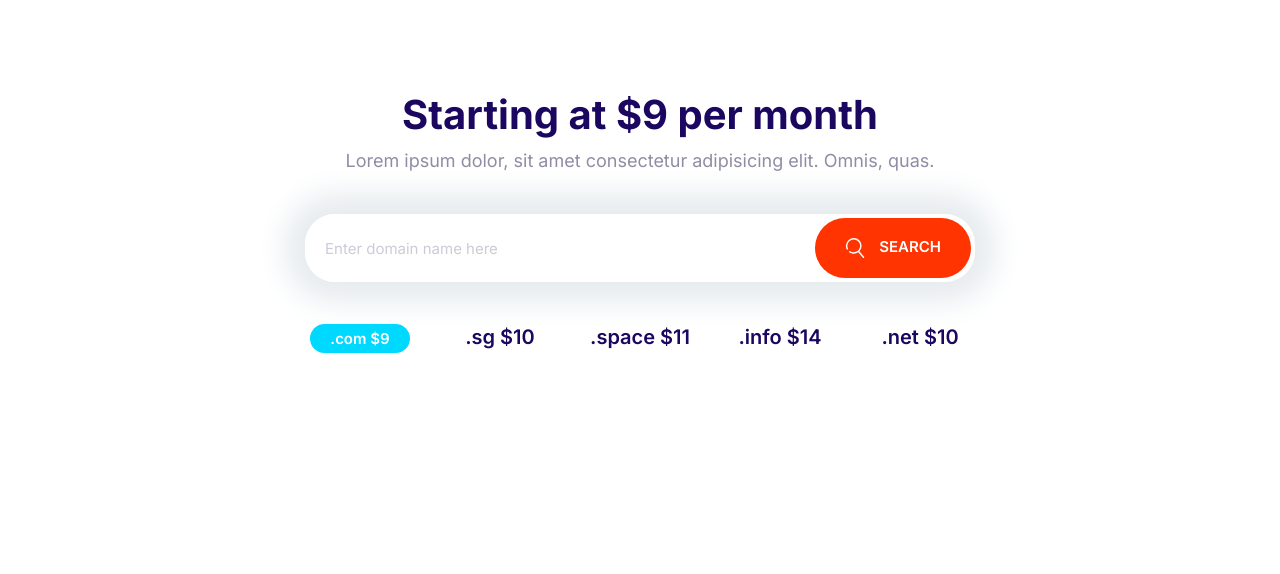
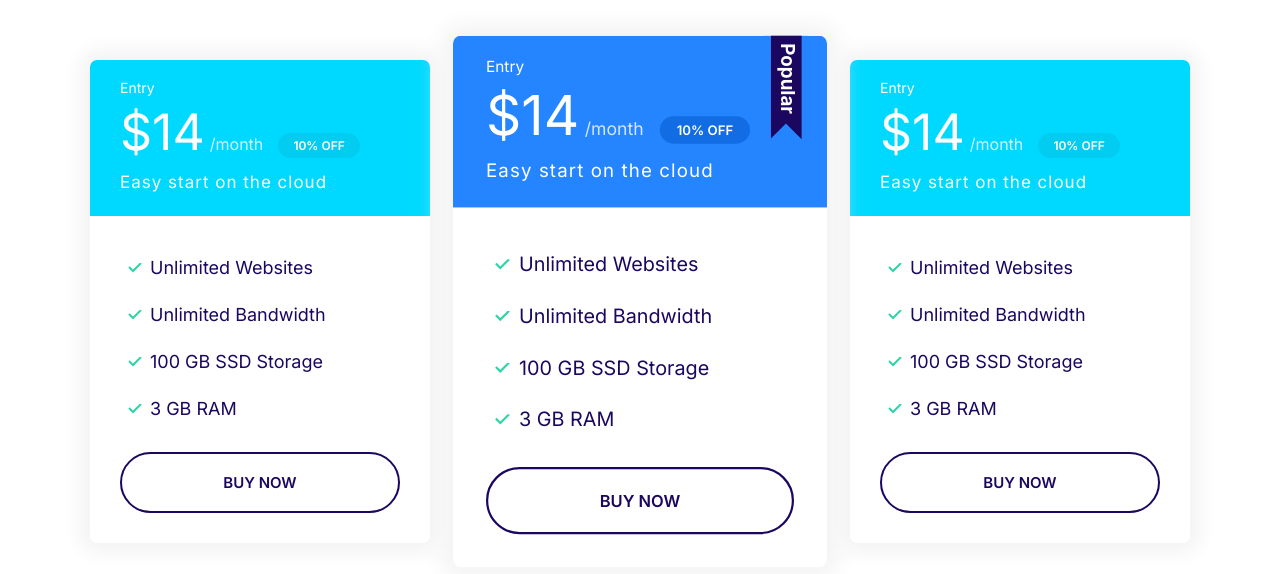
Before and after one commit to Bonnoroo/Moshify, a plain HTML site: page index.html in a window 1280 px wide. Drawn offline with Linux system fonts and the light colour scheme.

Commit message:
Define the plans block component.

```diff
--- a/css/styles.css
+++ b/css/styles.css
@@ -332,11 +332,19 @@ a {
     color: #fff;
 }
 
+.card--primary .badge--primary {
+    background: #126de4;
+}
+
 .card--secondary .badge--secondary {
     background: #02cdf1;
 }
 
 /* Plans */
+
+.plan {
+    transition: transform .2s ease-out;
+}
 
 .plan__name {
     color: #fff;
@@ -367,6 +375,10 @@ a {
     margin-bottom: 2rem;
 }
 
+.plan--popular {
+    transform: scale(1.1);
+}
+
 .plan--popular .card__header {
     position: relative;
 }
@@ -378,6 +390,14 @@ a {
     position: absolute;
     top: -6px;
     right: 5%;
+}
+
+.plan:hover {
+    transform: scale(1.05);
+}
+
+.plan--popular:hover {
+    transform: scale(1.15);
 }
 
 @media screen and (min-width: 1024px) {
@@ -747,3 +767,14 @@ a {
         grid-template-columns: repeat(auto-fit, minmax(10rem, 1fr));
     }
 }
+
+/* Plans Block */
+
+.block-plans .grid {
+    gap: 8rem 4rem;
+}
+
+.block-plans .card {
+    max-width: 500px;
+    margin: 0 auto;
+}
--- a/index.html
+++ b/index.html
@@ -15,29 +15,69 @@
     <link rel="stylesheet" href="css/normalize.css" />
   </head>
   <body>
-    <section class="block container block-domain">
-      <header class="block__header">
-        <h2>Starting at $9 per month</h2>
-        <p>
-          Lorem ipsum dolor, sit amet consectetur adipisicing elit. Omnis, quas.
-        </p>
-      </header>
-      <div class="input-group">
-        <input type="text" class="input" placeholder="Enter domain name here" />
-        <button class="btn btn--accent">
-          <svg class="icon icon--white">
-            <use xlink:href="images/sprite.svg#search"></use>
-          </svg>
-          Search
-        </button>
+    <section class="block container block-plans">
+      <div class="grid grid--1x3">
+        <div class="plan">
+          <div class="card card--secondary">
+            <header class="card__header">
+              <h3 class="plan__name">Entry</h3>
+              <span class="plan__price">$14</span>
+              <span class="plan__billing-cycle">/month</span>
+              <span class="badge badge--secondary badge--small">10% OFF</span>
+              <span class="plan__description">Easy start on the cloud</span>
+            </header>
+            <div class="card__body">
+              <ul class="list list--tick">
+                <li class="list__item">Unlimited Websites</li>
+                <li class="list__item">Unlimited Bandwidth</li>
+                <li class="list__item">100 GB SSD Storage</li>
+                <li class="list__item">3 GB RAM</li>
+              </ul>
+              <button class="btn btn--outline btn--block">Buy Now</button>
+            </div>
+          </div>
+        </div>
+        <div class="plan plan--popular">
+          <div class="card card--primary">
+            <header class="card__header">
+              <h3 class="plan__name">Entry</h3>
+              <span class="plan__price">$14</span>
+              <span class="plan__billing-cycle">/month</span>
+              <span class="badge badge--primary badge--small">10% OFF</span>
+              <span class="plan__description">Easy start on the cloud</span>
+            </header>
+            <div class="card__body">
+              <ul class="list list--tick">
+                <li class="list__item">Unlimited Websites</li>
+                <li class="list__item">Unlimited Bandwidth</li>
+                <li class="list__item">100 GB SSD Storage</li>
+                <li class="list__item">3 GB RAM</li>
+              </ul>
+              <button class="btn btn--outline btn--block">Buy Now</button>
+            </div>
+          </div>
+        </div>
+        <div class="plan">
+          <div class="card card--secondary">
+            <header class="card__header">
+              <h3 class="plan__name">Entry</h3>
+              <span class="plan__price">$14</span>
+              <span class="plan__billing-cycle">/month</span>
+              <span class="badge badge--secondary badge--small">10% OFF</span>
+              <span class="plan__description">Easy start on the cloud</span>
+            </header>
+            <div class="card__body">
+              <ul class="list list--tick">
+                <li class="list__item">Unlimited Websites</li>
+                <li class="list__item">Unlimited Bandwidth</li>
+                <li class="list__item">100 GB SSD Storage</li>
+                <li class="list__item">3 GB RAM</li>
+              </ul>
+              <button class="btn btn--outline btn--block">Buy Now</button>
+            </div>
+          </div>
+        </div>
       </div>
-      <ul class="list block-domain__prices">
-        <li><span class="badge badge--secondary">.com $9</span></li>
-        <li>.sg $10</li>
-        <li>.space $11</li>
-        <li>.info $14</li>
-        <li>.net $10</li>
-      </ul>
     </section>
     <script src="main.js"></script>
   </body>
```
Also changed, not shown: components/plans-block.html (added, +64 -0 lines).
